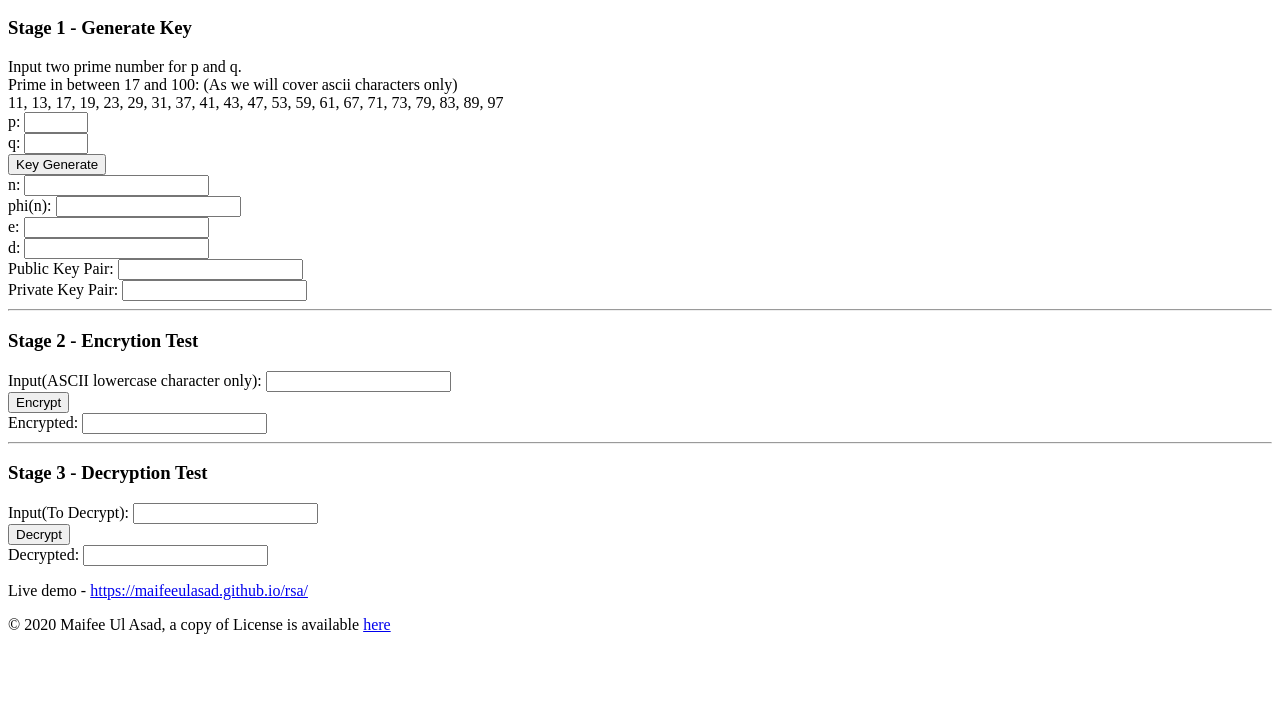
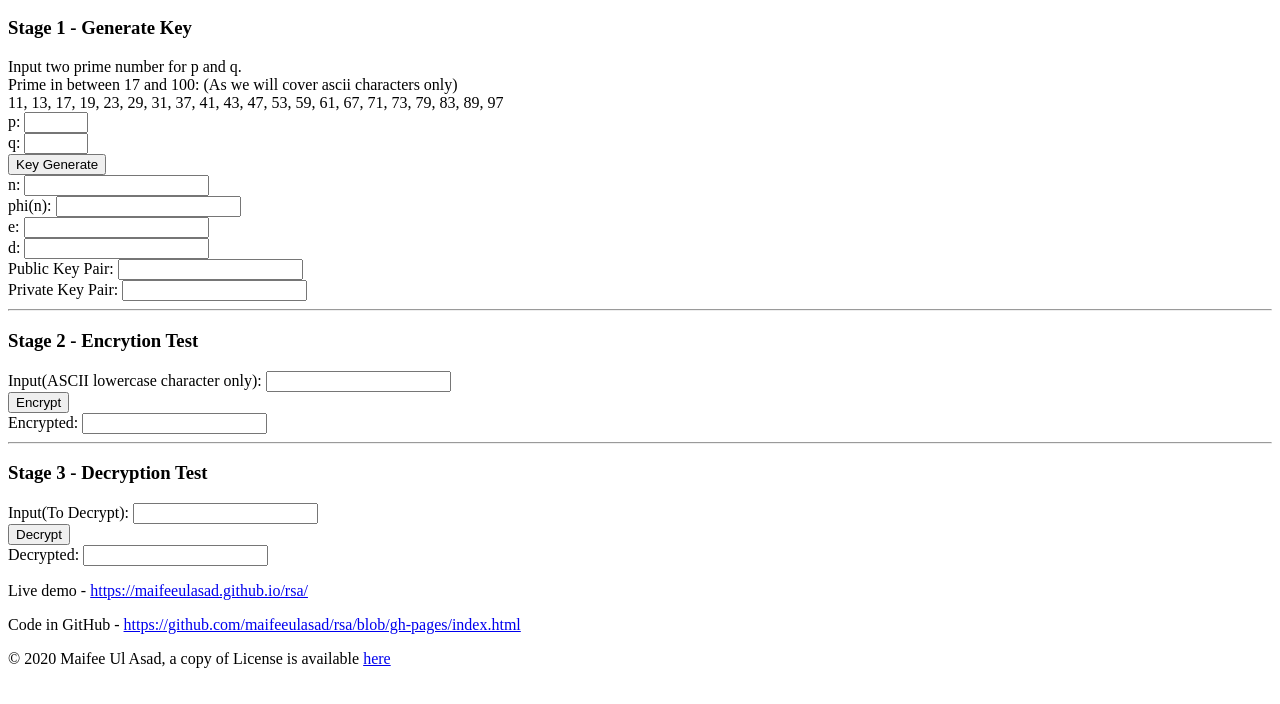
Before and after one commit to maifeeulasad/rsa, a plain HTML site: page index.html in a window 1280 px wide. Shown: the part 96-800 px from the top of the page. Drawn offline with Linux system fonts and the light colour scheme.

Commit message:
final submission

```diff
--- a/index.html
+++ b/index.html
@@ -88,6 +88,11 @@ Prime in between 17 and 100: (As we will cover ascii characters only)
 <p>
 	Live demo - <a href="https://maifeeulasad.github.io/rsa/">
 			https://maifeeulasad.github.io/rsa/
+	</a>
+</p>
+<p>
+	Code in GitHub - <a href="https://github.com/maifeeulasad/rsa/blob/gh-pages/index.html">
+			https://github.com/maifeeulasad/rsa/blob/gh-pages/index.html
 	</a>
 </p>
 
```
